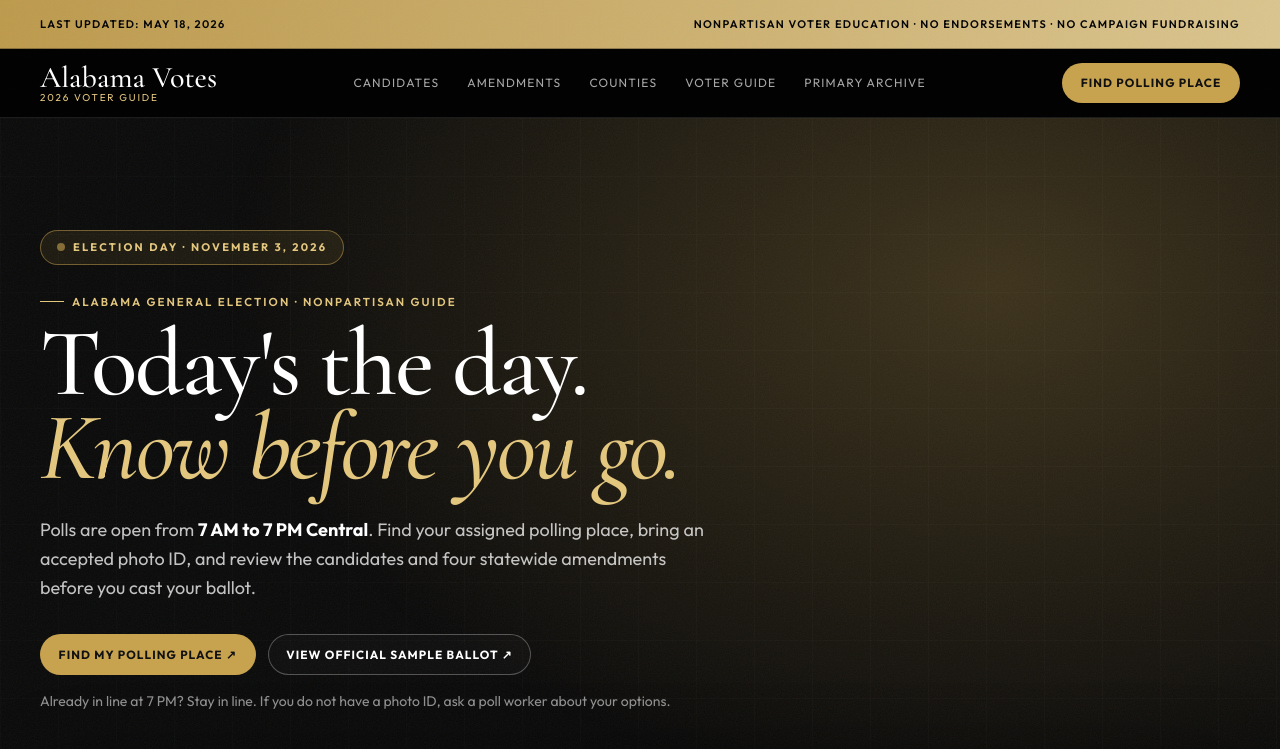
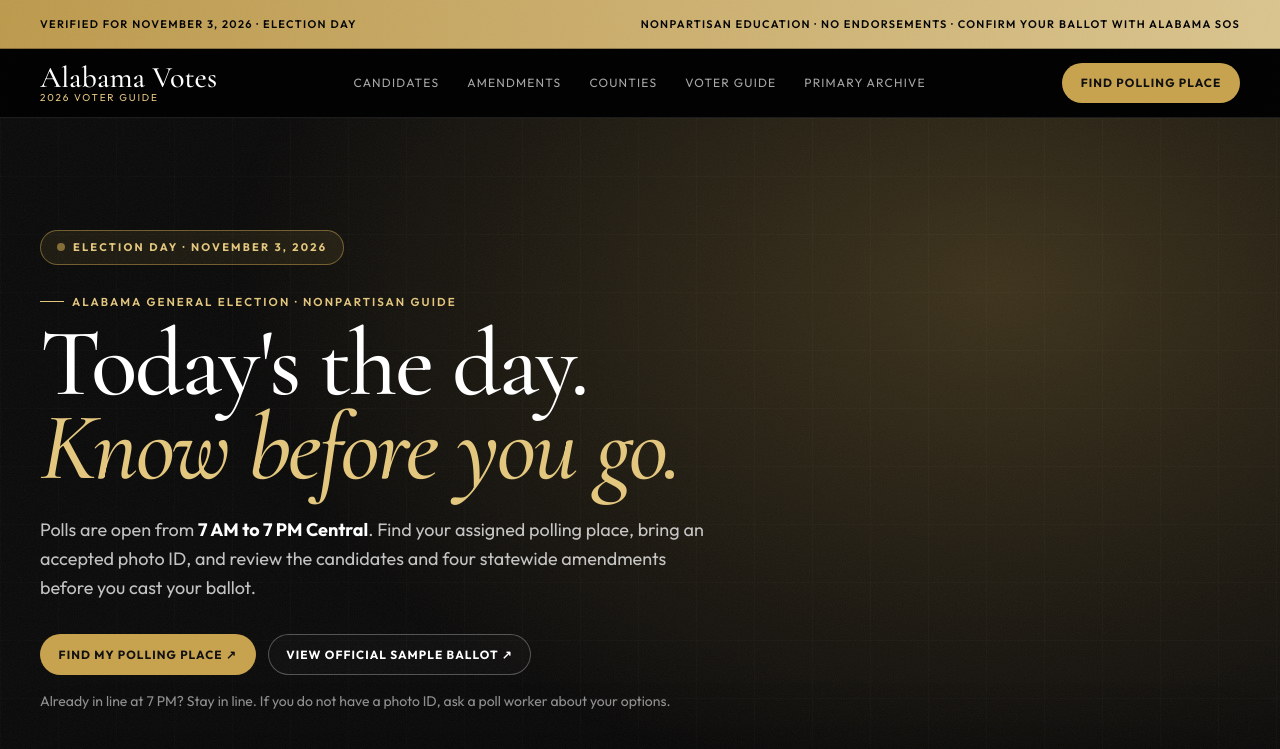
Before and after one commit to WGLewis0721/voting-al-website, an Astro site: page / in a window 1280 px wide. Shown: the top 749 px of the page. Built offline with nearby package versions, Linux system fonts and the light colour scheme; Astro itself is replaced by a stand-in of ours.

Commit message:
Refresh Election Day 2026 UI and official voter links

```diff
--- a/src/components/TrustBanner.astro
+++ b/src/components/TrustBanner.astro
@@ -1,10 +1,6 @@
----
-const updatedDate = 'May 18, 2026';
----
-
 <div class="border-b border-black/30 bg-gradient-to-r from-gold/95 to-[#e6cf95]/95 text-black">
   <div class="section-wrap flex min-h-12 flex-wrap items-center justify-between gap-2 py-2 text-[11px] font-semibold uppercase tracking-[0.12em]">
-    <span>Last Updated: {updatedDate}</span>
-    <span>Nonpartisan voter education · No endorsements · No campaign fundraising</span>
+    <span>Verified for November 3, 2026 · Election Day</span>
+    <span>Nonpartisan education · No endorsements · Confirm your ballot with Alabama SOS</span>
   </div>
 </div>
```
